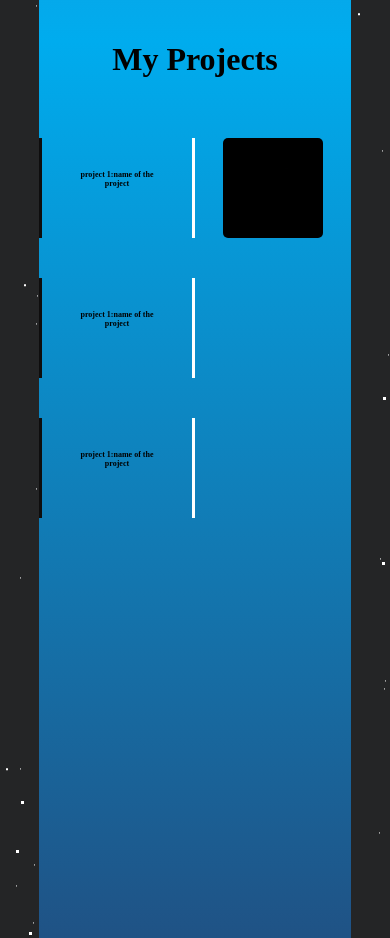
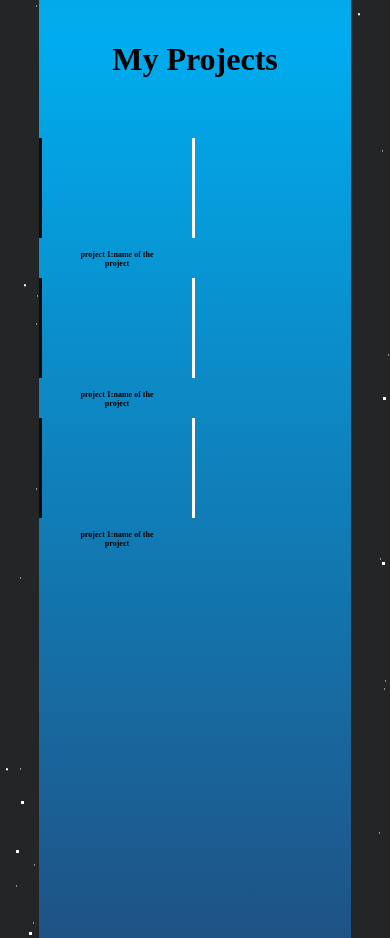
Before and after one commit to ankushk385/ankush-portfolio, a React (Create React App) app: page / in a window 390 px wide. Shown: the part 2800-3738 px from the top of the page. Built offline with nearby package versions, Linux system fonts and the light colour scheme; a web font is replaced by a local one.

Commit message:
gsap changes4

```diff
--- a/src/components/css/page3.css
+++ b/src/components/css/page3.css
@@ -118,15 +118,15 @@
     height: 100px;
   }
   .project-card h1 {
-    font-size: 1rem;
-    margin-top: 0px;
+    font-size: 0.5rem;
   }
-  .project-card h1 {
-    font-size: 0.5rem;
+  .project-card p {
+    font-size: 0.3rem;
+    visibility: hidden;
   }
   .sm-container img {
     height: 100px;
     width: 100px;
-    opacity: 1;
+    visibility: hidden;
   }
 }
```
Also changed, not shown: 1 other file (tests, documents, lock files or other folders).
